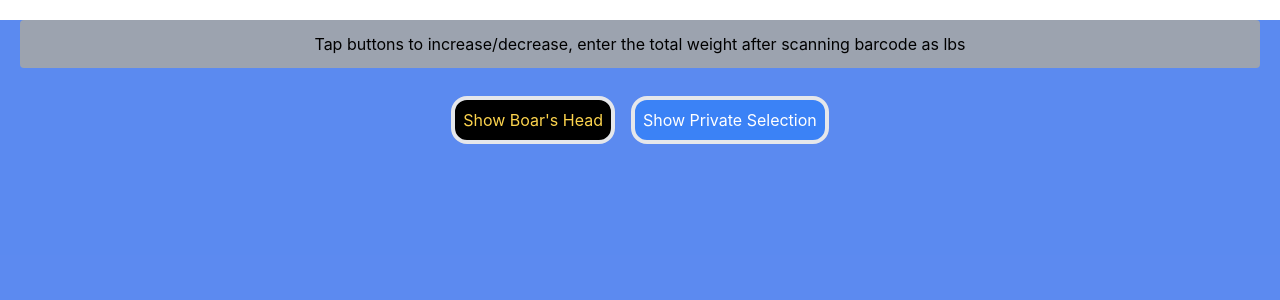
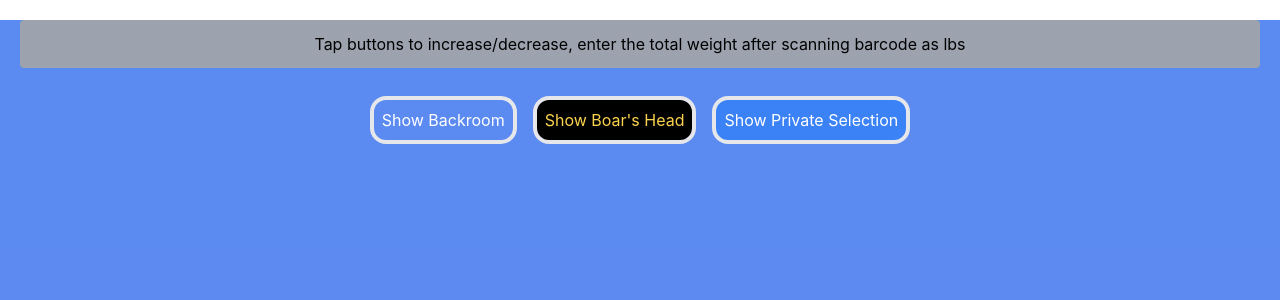
Before and after one commit to LSanchez17/inventoryTool, a React (Create React App) app: page / in a window 1280 px wide. Shown: the top 300 px of the page. Built offline with nearby package versions, Linux system fonts and the light colour scheme.

Commit message:
setup for backroom items

```diff
--- /dev/null
+++ b/src/components/BackRoom.js
@@ -0,0 +1,10 @@
+
+const BackRoom = ({backRoomItems}) => {
+    return (
+        <div>
+            <p>Backroom items here!</p>
+        </div>
+    );
+};
+
+export default BackRoom;
--- a/src/components/displayChubs.js
+++ b/src/components/displayChubs.js
@@ -1,5 +1,6 @@
 import PrivateOnly from './PrivateOnly';
 import BoarsOnly from './BoarsOnly';
+import BackRoom from './BackRoom';
 import {useState, useEffect} from 'react'
 
 const DisplayChubs = ({chubs}) => {
@@ -9,6 +10,8 @@
     //keeps track of which to show and hide
     let [privateOnly, setPrivateOnly] = useState(false);
     let [boarsOnly, setBoarsOnly] = useState(false);
+    //handles backroom itesm
+    let [backRoom, setBackRoom] = useState(false);
 
     useEffect(() => {
         //split main chub list into two
@@ -38,12 +41,19 @@
         setBoarsOnly(boarsOnly => !boarsOnly);
     }
 
+    const showBackRoom = () => {
+        //show backroom items
+        setBackRoom(backRoom => !backRoom);
+    }
+
     return (
         <div>
+            <button className='bg-gray text-white rounded-2xl border-4 p-2 m-2' onClick={showBackRoom}>Show Backroom</button>
             <button className='bg-black text-yellow-300 rounded-2xl border-4 p-2 m-2' onClick={showBH}>Show Boar's Head</button>
             <button className='bg-blue-500 text-white rounded-2xl border-4 p-2 m-2' onClick={showPS}>Show Private Selection</button>
             {privateOnly ? <PrivateOnly chubs={privateSelection} show={privateOnly}/> : ''}
             {boarsOnly ? <BoarsOnly chubs={boarsHead} show={boarsOnly}/> : ''}
+            {backRoom ? <BackRoom backRoomItems={backRoom} /> : ''}
         </div>
     );
 }
```
